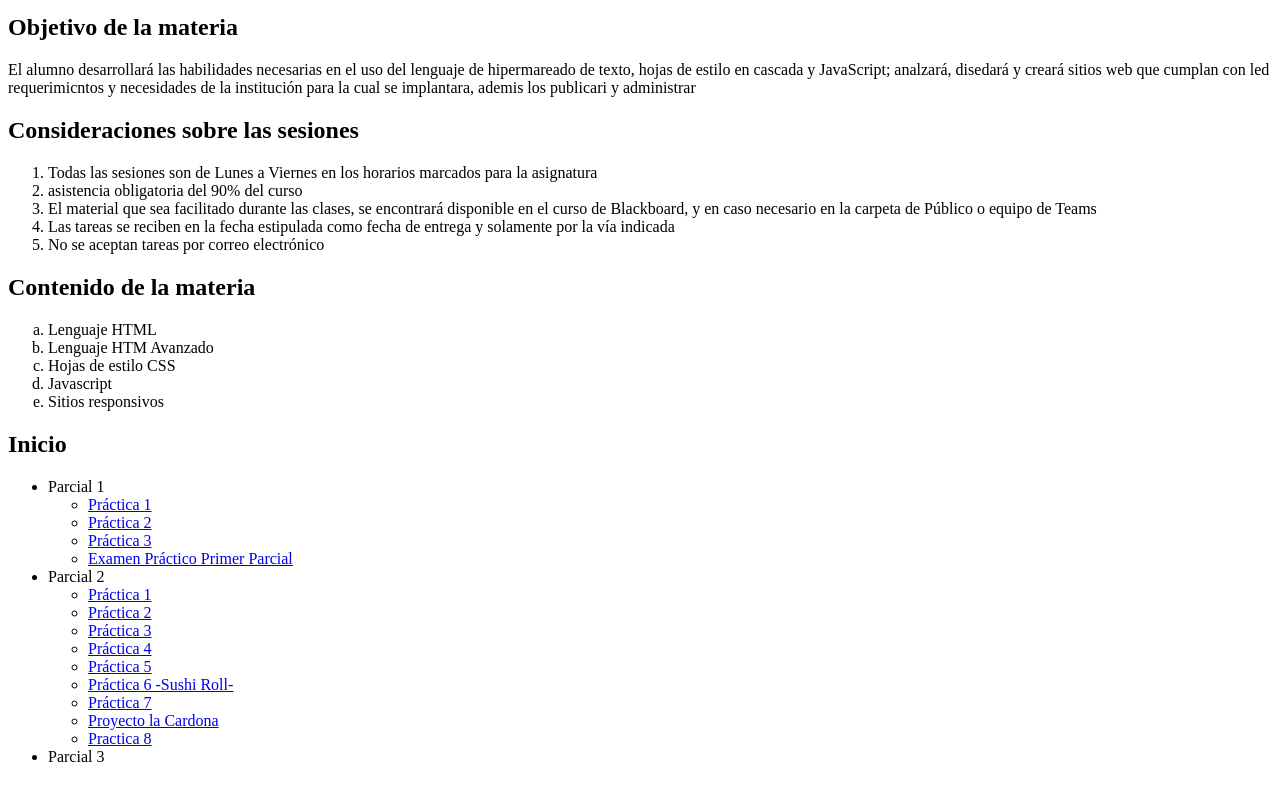
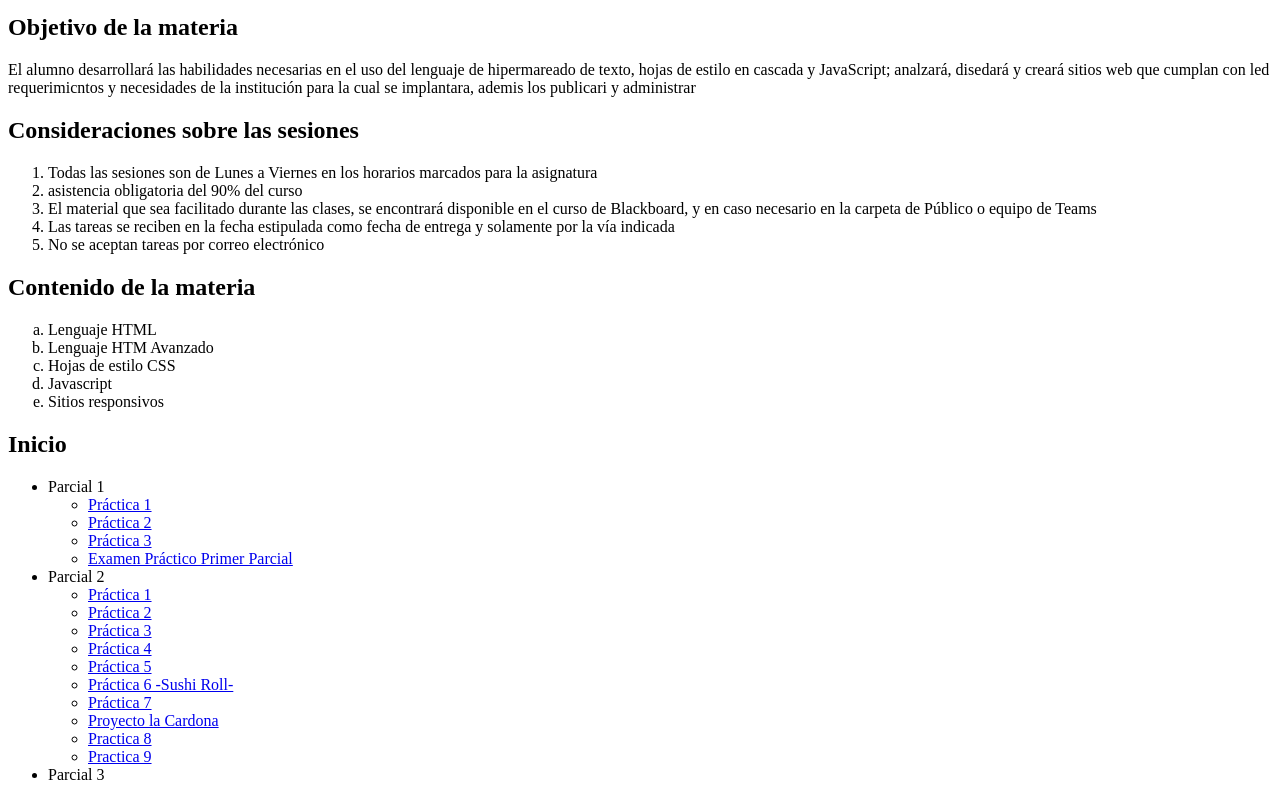
Before and after one commit to HernanRuiz06/Programacion-Web, a plain HTML site: page index.html in a window 1280 px wide. Shown: the part 912-1712 px from the top of the page. Drawn offline with Linux system fonts and the light colour scheme.

Commit message:
index.html

```diff
--- a/index.html
+++ b/index.html
@@ -94,6 +94,7 @@
                 <li><a href="Flexbox2.html">Práctica 7</a></li>
                 <li><a href="panaderia.html">Proyecto la Cardona</a></li>
                 <li><a href="Position.html">Practica 8</a></li>
+                <li><a href="Unidades.html">Practica 9</a></li>
             </ul>
             <li>Parcial 3</li>
         </ul>
```
